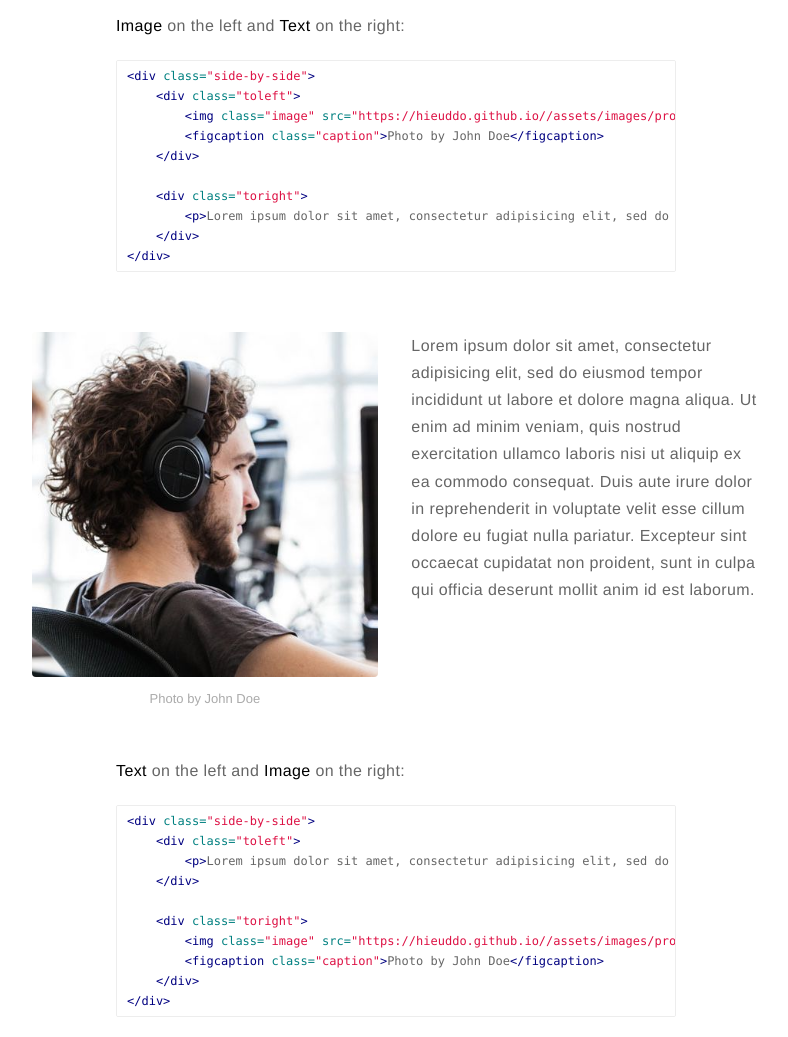
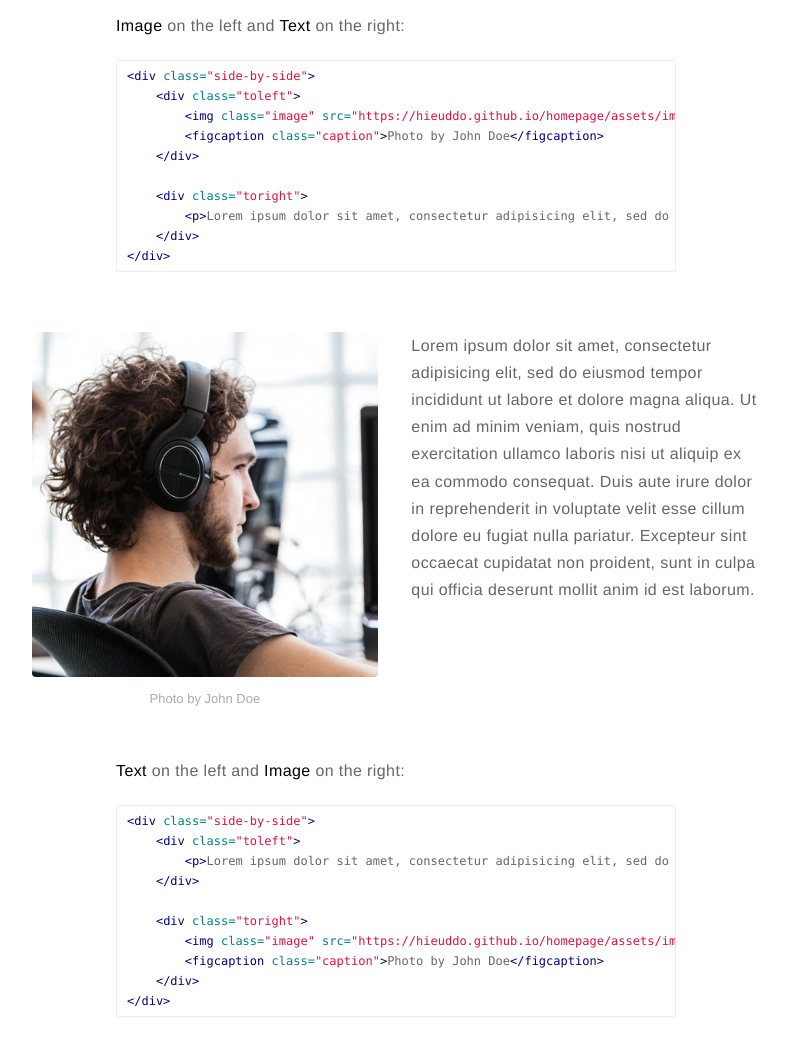
Before and after one commit to hieuddo/hieuddo.github.io, a Jekyll site: the page built from _posts/2015-02-24-markdown-extra-components.markdown, in a window 1280 px wide and 1400 px high, scrolled down 1068 px. Shown: the part 151-1188 px from the top of the window, without its empty margins (244-1032 px from the left). Built offline with Jekyll 4.4.1, drawn with Linux system fonts in a browser that asks for light colours; comment, search, counter and statistics services are not loaded; some of the changed lines change nothing that is shown.

Commit message:
edit url

```diff
--- a/_config.yml
+++ b/_config.yml
@@ -16,7 +16,7 @@
 resume-external: true
 resume-url: resume.pdf
 
-url: https://hieuddo.github.io/
+url: https://hieuddo.github.io/homepage
 # your url: https://USERNAME.github.io
 
 permalink: /:title/
```
